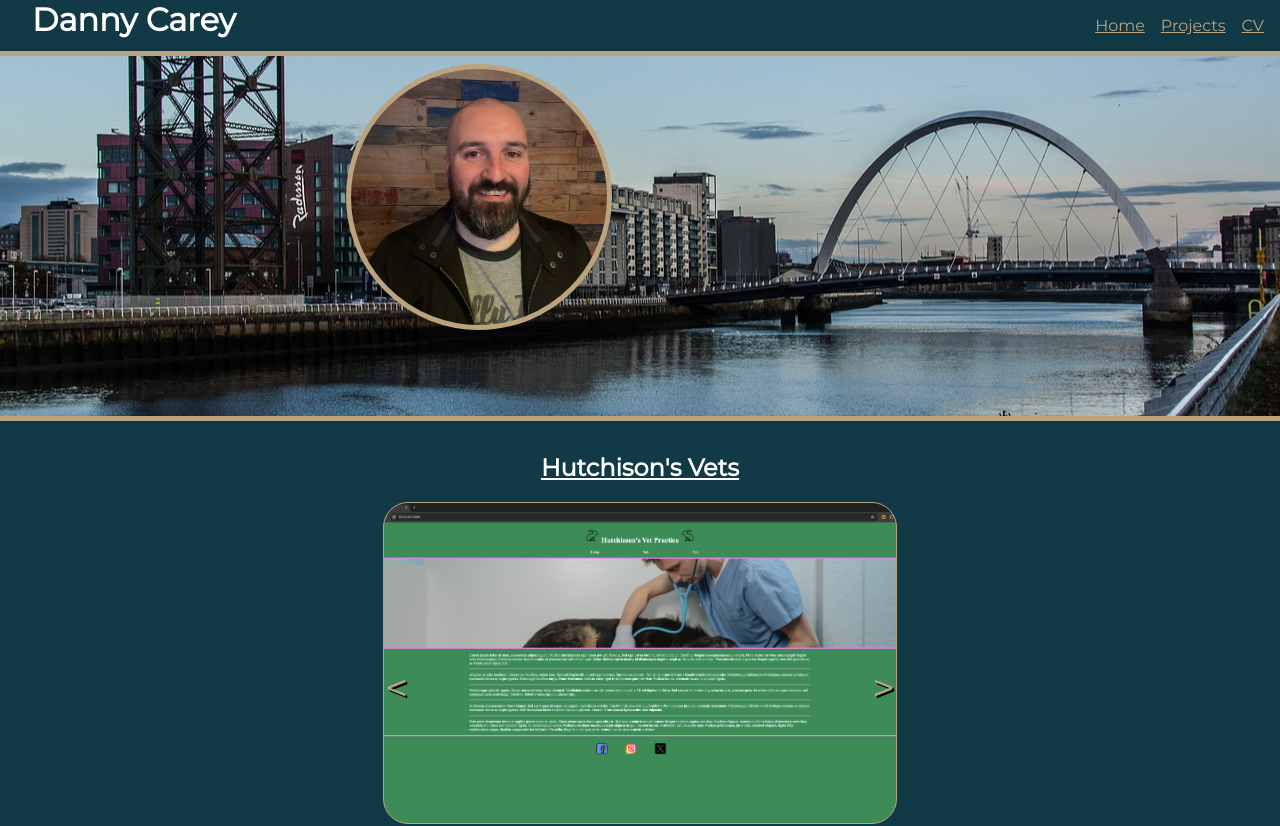
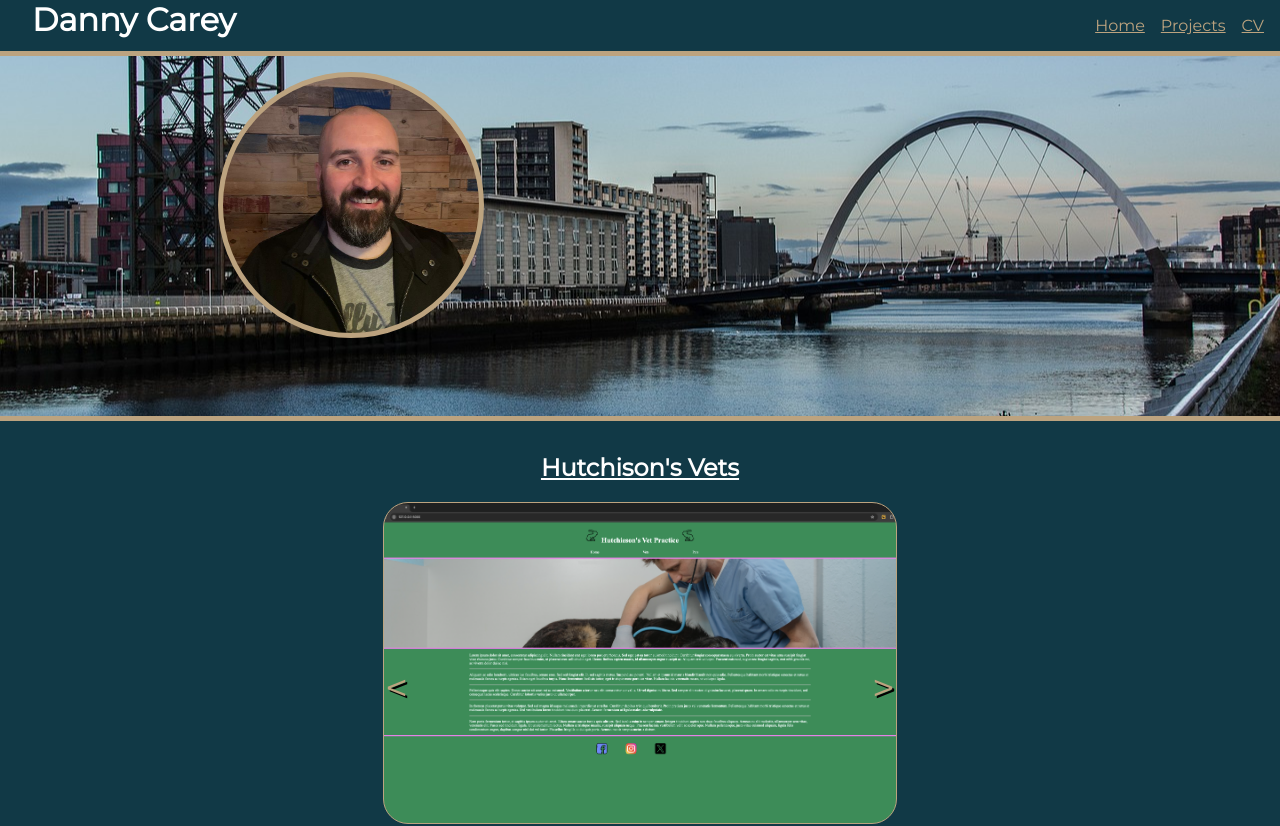
Before and after one commit to Dannycarey23/portfolio, a React (Create React App) app: page /projects in a window 1280 px wide. Shown: the top 826 px of the page. Built offline with nearby package versions, Linux system fonts and the light colour scheme.

Commit message:
media querie for profile pic on nintendo switch 2nd attempt

```diff
--- a/src/components/banner.css
+++ b/src/components/banner.css
@@ -49,7 +49,7 @@
 
 @media only screen and (min-width: 768px) {
     .profilePic{
-        left: 27%;
-        top: 8%;
+        left: 17%;
+        top: 9%;
     }
 }
```
